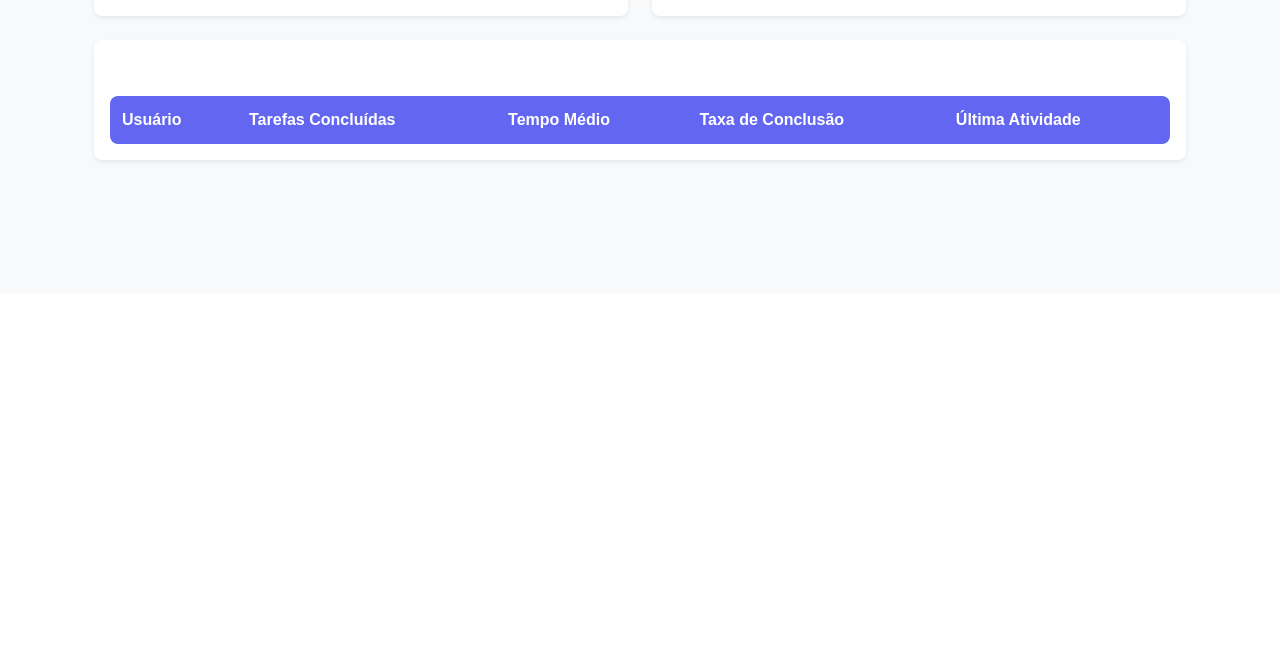
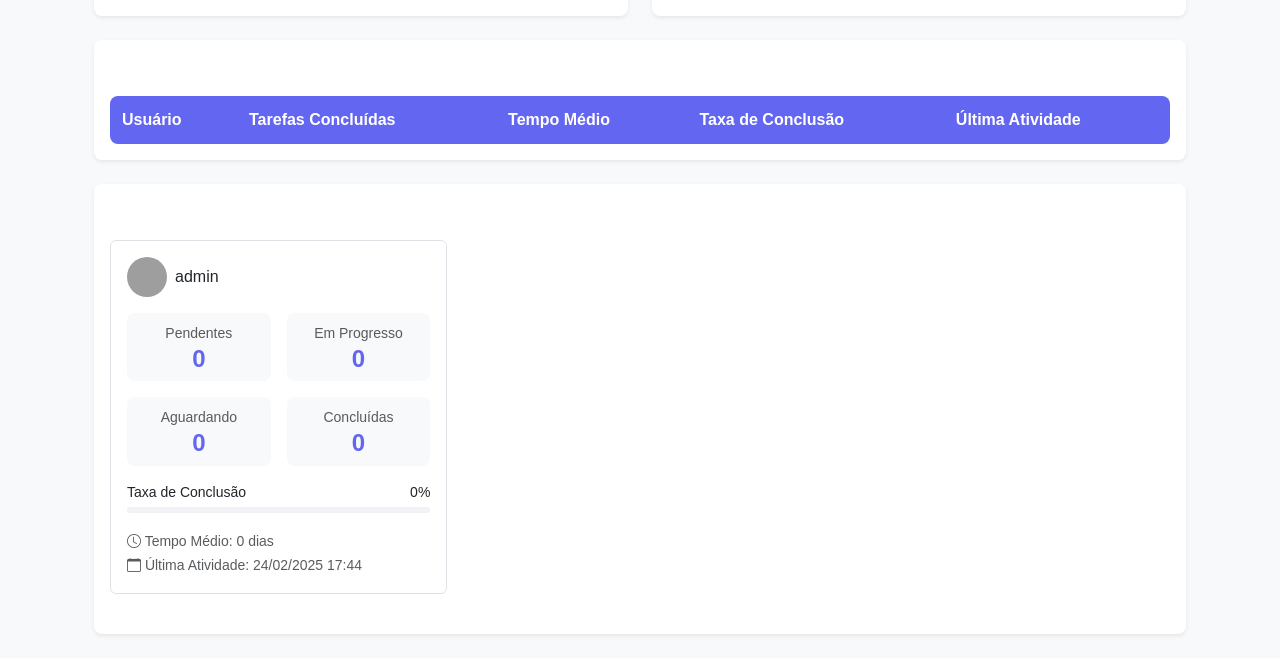
Before and after one commit to Van-Souza/Blogs-Tasks, a Flask app: page /reports in a window 1280 px wide. Shown: the part 507-1165 px from the top of the page. Before the commit the page ends 670 px from the top, so only its background shows below. Run offline with Flask 3, Linux system fonts and the light colour scheme; the visitor is signed in with stand-in values (Sample User, id 1); lists and menus that the app fills with data are empty; grey boxes are pictures that could not be loaded.

Commit message:
Melhorar sistema de relatórios: - Corrigir contagem de tarefas por usuário - Adicionar histórico completo de atividades - Corrigir cálculo de tempo médio - Ajustar fuso horário das datas - Melhorar cálculo de produtividade - Adicionar estatísticas detalhadas por usuário

```diff
--- a/app.py
+++ b/app.py
@@ -59,6 +59,7 @@ class TaskComment(db.Model):
     user_id = db.Column(db.Integer, db.ForeignKey('user.id'), nullable=False)
     message = db.Column(db.Text, nullable=False)
     created_at = db.Column(db.DateTime, default=lambda: datetime.now(brasilia_tz))
+    is_system_message = db.Column(db.Boolean, default=False)
 
 class ChatView(db.Model):
     id = db.Column(db.Integer, primary_key=True)
@@ -212,54 +213,92 @@ def update_task(task_id):
     task = Task.query.get_or_404(task_id)
     data = request.json
 
-    if 'assigned_to' in data:
+    # Criar mensagem de log
+    log_message = None
+
+    if 'status' in data:
+        old_status = task.status
+
+        # Log de mudança de status
+        if data['status'] == Task.STATUS_IN_PROGRESS and old_status == Task.STATUS_PENDING:
+            log_message = "▶️ Tarefa iniciada"
+        elif data['status'] == Task.STATUS_WAITING_APPROVAL:
+            log_message = "⏳ Enviada para revisão"
+        elif data['status'] == Task.STATUS_COMPLETED:
+            # Guardar o usuário que estava atribuído para o log
+            old_user = User.query.get(task.assigned_to) if task.assigned_to else None
+
+            # Remover atribuição quando concluir
+            task.assigned_to = None
+            log_message = f"✅ Tarefa concluída por {old_user.username if old_user else 'Sistema'}"
+        elif data['status'] == Task.STATUS_IN_PROGRESS and old_status == Task.STATUS_WAITING_APPROVAL:
+            log_message = "⏮️ Tarefa retornada para revisão"
+        elif data['status'] == Task.STATUS_PENDING and old_status == Task.STATUS_COMPLETED:
+            log_message = "🔄 Tarefa voltou para pendente automaticamente"
+
+        task.status = data['status']
+        if data['status'] == Task.STATUS_COMPLETED:
+            task.completion_date = datetime.now(brasilia_tz)
+
+    elif 'assigned_to' in data:
         old_assigned = task.assigned_to
         task.assigned_to = data['assigned_to'] or None
 
-        # Se atribuir a alguém, muda para "em andamento"
-        if task.assigned_to and not old_assigned:
-            task.status = Task.STATUS_IN_PROGRESS
-        # Se desatribuir, volta para "pendente"
-        elif not task.assigned_to and old_assigned:
-            task.status = Task.STATUS_PENDING
-
-    if 'status' in data:
-        # Apenas admin pode aprovar tarefas
-        if data['status'] == Task.STATUS_COMPLETED and session['role'] != 'admin':
-            return jsonify({'success': False, 'message': 'Apenas administradores podem aprovar tarefas'})
-
-        # Usuário só pode solicitar aprovação
-        if session['role'] != 'admin' and data['status'] == Task.STATUS_COMPLETED:
-            task.status = Task.STATUS_WAITING_APPROVAL
+        # Log de atribuição
+        if task.assigned_to:
+            new_user = User.query.get(task.assigned_to)
+            if not old_assigned:
+                log_message = f"✨ Tarefa atribuída para {new_user.username}"
+            else:
+                old_user = User.query.get(old_assigned)
+                log_message = f"🔄 Tarefa transferida de {old_user.username} para {new_user.username}"
         else:
-            task.status = data['status']
-
-            # Se aprovada, registra a data e remove o usuário
-            if data['status'] == Task.STATUS_COMPLETED:
-                task.completion_date = datetime.now(brasilia_tz)
-                task.assigned_to = None
+            log_message = "❌ Tarefa desatribuída"
 
     if 'priority' in data and session['role'] == 'admin':
+        old_priority = task.priority
         task.priority = data['priority']
 
+        # Log de mudança de prioridade
+        priorities = {1: "Alta 🔴", 2: "Média 🟡", 3: "Baixa 🔵"}
+        log_message = f"🎯 Prioridade alterada para {priorities[task.priority]}"
+
     if 'deadline' in data and session['role'] == 'admin':
+        old_deadline = task.deadline
         if data['deadline']:
             try:
                 task.deadline = datetime.fromisoformat(data['deadline'])
+                # Log de mudança de prazo
+                log_message = f"📅 Prazo definido para {task.deadline.strftime('%d/%m/%Y')}"
             except ValueError:
                 return jsonify({'success': False, 'message': 'Formato de data inválido'}), 400
         else:
             task.deadline = None
+            log_message = "📅 Prazo removido"
 
-    if 'message' in data and data['message'].strip():
-        new_comment = TaskComment(
+    # Adicionar log como comentário do sistema
+    if log_message:
+        system_comment = TaskComment(
             task_id=task.id,
             user_id=session['user_id'],
-            message=data['message'].strip()
+            message=log_message,
+            is_system_message=True  # Novo campo para identificar mensagens do sistema
         )
-        db.session.add(new_comment)
+        db.session.add(system_comment)
 
     db.session.commit()
+
+    # Emitir evento de nova mensagem se houver log
+    if log_message:
+        socketio.emit('new_message', {
+            'task_id': task_id,
+            'user_id': session['user_id'],
+            'username': 'Sistema',
+            'message': log_message,
+            'created_at': datetime.now(brasilia_tz).strftime('%d/%m/%Y %H:%M'),
+            'is_system_message': True
+        }, room=f"task_{task_id}")
+
     return jsonify({'success': True})
 
 @app.route('/task/<int:task_id>/chat')
@@ -424,92 +463,122 @@ def get_task_comments(task_id):
 @app.route('/reports')
 @login_required
 def reports():
-    # Calcular métricas
-    total_tasks = Task.query.filter_by(is_active=True).count()
-    completed_tasks = Task.query.filter_by(is_active=True, status='completed').count()
+    # Histórico de usuários
+    user_stats = []
+    users = User.query.all()  # Incluir todos os usuários
+
+    for user in users:
+        # Consultar todas as tarefas que já foram atribuídas ao usuário
+        tasks_by_status = {
+            'pending': Task.query.filter(
+                Task.assigned_to == user.id,
+                Task.status == 'pending'
+            ).count(),
+
+            'in_progress': Task.query.filter(
+                Task.assigned_to == user.id,
+                Task.status == 'in_progress'
+            ).count(),
+
+            'waiting_approval': Task.query.filter(
+                Task.assigned_to == user.id,
+                Task.status == 'waiting_approval'
+            ).count(),
+
+            'completed': Task.query.filter(
+                Task.assigned_to == user.id,
+                Task.status == 'completed'
+            ).count()
+        }
+
+        # Consultar tarefas concluídas pelo usuário
+        completed_tasks = Task.query.filter(
+            Task.assigned_to == user.id,
+            Task.status == 'completed'
+        ).all()
+
+        # Total de tarefas do usuário
+        total_tasks = sum(tasks_by_status.values())
+
+        # Calcular tempo médio de conclusão
+        completion_times = []
+        for task in completed_tasks:
+            if task.completion_date and task.created_at:
+                days = (task.completion_date - task.created_at).days
+                completion_times.append(days)
+
+        avg_completion_time = round(sum(completion_times) / len(completion_times)) if completion_times else 0
+
+        # Última atividade
+        last_task = Task.query.filter(
+            Task.assigned_to == user.id
+        ).order_by(Task.updated_at.desc()).first()
+
+        user_stats.append({
+            'username': user.username,
+            'profile_image': user.profile_image or f'https://ui-avatars.com/api/?name={user.username}',
+            'tasks_by_status': tasks_by_status,
+            'total_tasks': total_tasks,
+            'total_completed': tasks_by_status['completed'],
+            'avg_completion_time': avg_completion_time,
+            'completion_rate': round((tasks_by_status['completed'] / total_tasks * 100) if total_tasks > 0 else 0),
+            'last_activity': last_task.updated_at if last_task else user.created_at,
+            'fastest_completion': min(completion_times) if completion_times else 0,
+            'slowest_completion': max(completion_times) if completion_times else 0
+        })
+
+    # Ordenar por total de tarefas concluídas
+    user_stats.sort(key=lambda x: x['total_completed'], reverse=True)
+
+    # Estatísticas gerais
+    total_tasks = Task.query.count()
+    completed_tasks = Task.query.filter_by(status='completed').count()
 
     # Status counts
     status_counts = {
-        'pending': Task.query.filter_by(is_active=True, status='pending').count(),
-        'in_progress': Task.query.filter_by(is_active=True, status='in_progress').count(),
-        'waiting_approval': Task.query.filter_by(is_active=True, status='waiting_approval').count(),
+        'pending': Task.query.filter_by(status='pending').count(),
+        'in_progress': Task.query.filter_by(status='in_progress').count(),
+        'waiting_approval': Task.query.filter_by(status='waiting_approval').count(),
         'completed': completed_tasks
     }
 
-    # Calcular tempo médio de conclusão
-    completed_tasks_with_time = Task.query.filter_by(
-        is_active=True,
-        status='completed'
-    ).all()
-
-    total_days = 0
-    for task in completed_tasks_with_time:
-        if task.completion_date and task.created_at:
-            days = (task.completion_date - task.created_at).days
-            total_days += days
-
-    avg_completion_time = round(total_days / len(completed_tasks_with_time)) if completed_tasks_with_time else 0
-
-    # Taxa de conclusão
-    completion_rate = round((completed_tasks / total_tasks * 100) if total_tasks > 0 else 0)
-
-    # Tarefas por dia
+    # Dados para o gráfico de produtividade
     today = datetime.now(brasilia_tz)
-    tasks_last_7_days = Task.query.filter(
-        Task.is_active == True,
-        Task.created_at >= today - timedelta(days=7)
-    ).count()
-    tasks_per_day = round(tasks_last_7_days / 7, 1)
-
-    # Usuários ativos
-    active_users = User.query.filter_by(is_active=True).count()
-
-    # Dados para o gráfico de produtividade semanal
     weekly_data = []
     weekly_labels = []
-    for i in range(7, 0, -1):
-        date = today - timedelta(days=i)
+
+    for i in range(84, 0, -7):
+        start_date = today - timedelta(days=i)
+        end_date = start_date + timedelta(days=7)
+
         count = Task.query.filter(
-            Task.is_active == True,
             Task.status == 'completed',
-            Task.completion_date >= date.replace(hour=0, minute=0, second=0),
-            Task.completion_date < (date + timedelta(days=1)).replace(hour=0, minute=0, second=0)
+            Task.completion_date >= start_date,
+            Task.completion_date < end_date
         ).count()
+
         weekly_data.append(count)
-        weekly_labels.append(date.strftime('%d/%m'))
+        weekly_labels.append(start_date.strftime('%d/%m'))
 
-    # Top usuários
-    top_users = []
-    users = User.query.filter_by(is_active=True).all()
-    for user in users:
-        user_tasks = Task.query.filter_by(assigned_to=user.id).all()
-        completed = len([t for t in user_tasks if t.status == 'completed'])
-        if user_tasks:
-            completion_rate = round((completed / len(user_tasks) * 100))
-        else:
-            completion_rate = 0
+    # Garantir que todas as datas tenham fuso horário
+    for user in user_stats:
+        if user['last_activity'].tzinfo is None:
+            user['last_activity'] = brasilia_tz.localize(user['last_activity'])
 
-        top_users.append({
-            'username': user.username,
-            'profile_image': user.profile_image or f'https://ui-avatars.com/api/?name={user.username}',
-            'completed_tasks': completed,
-            'avg_time': round(total_days / completed if completed > 0 else 0),
-            'completion_rate': completion_rate,
-            'last_activity': user.last_login or user.created_at
-        })
+    # Calcular a data mais antiga com fuso horário
+    oldest_activity = min(u['last_activity'] for u in user_stats) if user_stats else today
+    days_active = (today - oldest_activity).days or 1  # Evitar divisão por zero
 
-    # Ordenar por tarefas concluídas
-    top_users.sort(key=lambda x: x['completed_tasks'], reverse=True)
-
+    # Calcular métricas com datas corrigidas
     return render_template('reports.html',
                          status_counts=status_counts,
-                         avg_completion_time=avg_completion_time,
-                         completion_rate=completion_rate,
-                         tasks_per_day=tasks_per_day,
-                         active_users=active_users,
+                         avg_completion_time=round(sum(u['avg_completion_time'] for u in user_stats) / len(user_stats)) if user_stats else 0,
+                         completion_rate=round((completed_tasks / total_tasks * 100) if total_tasks > 0 else 0),
+                         tasks_per_day=round(completed_tasks / days_active, 1),
+                         active_users=len([u for u in user_stats if u['total_completed'] > 0]),
                          weekly_completed=weekly_data,
                          weekly_labels=weekly_labels,
-                         top_users=top_users)
+                         user_stats=user_stats)
 
 @app.route('/task/delete/<int:task_id>', methods=['POST'])
 @login_required
@@ -842,5 +911,23 @@ def handle_message(data):
     room = f"task_{data['task_id']}"
     emit('message', data, room=room)
 
+def init_db():
+    with app.app_context():
+        # Recriar o banco
+        db.drop_all()
+        db.create_all()
+
+        # Criar usuário admin
+        if not User.query.filter_by(username='admin').first():
+            admin = User(
+                username='admin',
+                email='admin@sistema.com',
+                password='admin',
+                role='admin'
+            )
+            db.session.add(admin)
+            db.session.commit()
+
 if __name__ == '__main__':
+    init_db()
     socketio.run(app, debug=True)
--- a/templates/reports.html
+++ b/templates/reports.html
@@ -148,6 +148,74 @@
             </div>
         </div>
     </div>
+
+    <!-- Após a tabela de Top Usuários -->
+    <div class="col-12 mt-4">
+        <div class="card border-0 shadow-sm">
+            <div class="card-header bg-white border-0">
+                <h5 class="mb-0">Mapeamento Detalhado</h5>
+            </div>
+            <div class="card-body">
+                <div class="row">
+                    {% for user in user_stats %}
+                    <div class="col-md-6 col-lg-4 mb-4">
+                        <div class="user-stats-card p-3 border rounded">
+                            <div class="d-flex align-items-center mb-3">
+                                <img src="{{ user.profile_image }}"
+                                     class="rounded-circle me-2"
+                                     width="40"
+                                     height="40">
+                                <h6 class="mb-0">{{ user.username }}</h6>
+                            </div>
+
+                            <div class="stats-grid">
+                                <div class="stat-item">
+                                    <small class="text-muted">Pendentes</small>
+                                    <h4 class="mb-0">{{ user.tasks_by_status.pending }}</h4>
+                                </div>
+                                <div class="stat-item">
+                                    <small class="text-muted">Em Progresso</small>
+                                    <h4 class="mb-0">{{ user.tasks_by_status.in_progress }}</h4>
+                                </div>
+                                <div class="stat-item">
+                                    <small class="text-muted">Aguardando</small>
+                                    <h4 class="mb-0">{{ user.tasks_by_status.waiting_approval }}</h4>
+                                </div>
+                                <div class="stat-item">
+                                    <small class="text-muted">Concluídas</small>
+                                    <h4 class="mb-0">{{ user.tasks_by_status.completed }}</h4>
+                                </div>
+                            </div>
+
+                            <div class="mt-3">
+                                <div class="d-flex justify-content-between mb-1">
+                                    <small>Taxa de Conclusão</small>
+                                    <small>{{ user.completion_rate }}%</small>
+                                </div>
+                                <div class="progress" style="height: 6px;">
+                                    <div class="progress-bar" role="progressbar"
+                                         style="width: {{ user.completion_rate }}%"></div>
+                                </div>
+                            </div>
+
+                            <div class="mt-3 text-muted">
+                                <small>
+                                    <i class="bi bi-clock"></i>
+                                    Tempo Médio: {{ user.avg_completion_time }} dias
+                                </small>
+                                <br>
+                                <small>
+                                    <i class="bi bi-calendar"></i>
+                                    Última Atividade: {{ user.last_activity.strftime('%d/%m/%Y %H:%M') }}
+                                </small>
+                            </div>
+                        </div>
+                    </div>
+                    {% endfor %}
+                </div>
+            </div>
+        </div>
+    </div>
 </div>
 
 <style>
@@ -181,6 +249,34 @@
 .progress-bar {
     background: linear-gradient(45deg, var(--primary-color), var(--secondary-color));
     border-radius: 10px;
+}
+
+.user-stats-card {
+    background: white;
+    transition: transform 0.2s;
+}
+
+.user-stats-card:hover {
+    transform: translateY(-5px);
+}
+
+.stats-grid {
+    display: grid;
+    grid-template-columns: repeat(2, 1fr);
+    gap: 1rem;
+    margin: 1rem 0;
+}
+
+.stat-item {
+    text-align: center;
+    padding: 0.5rem;
+    background: #f8f9fa;
+    border-radius: 8px;
+}
+
+.stat-item h4 {
+    color: var(--primary-color);
+    font-weight: 600;
 }
 </style>
 
```
Also changed, not shown: templates/chat.html (+24 -1 lines).
